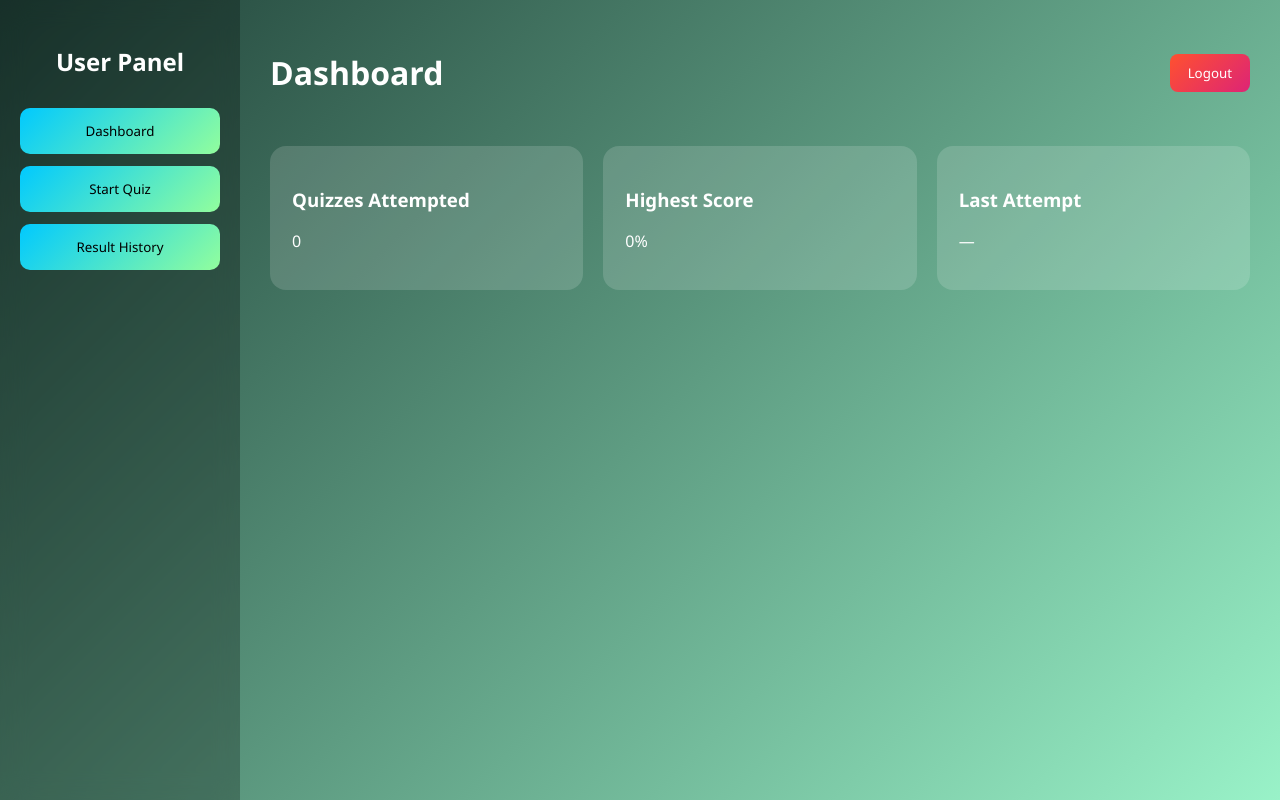
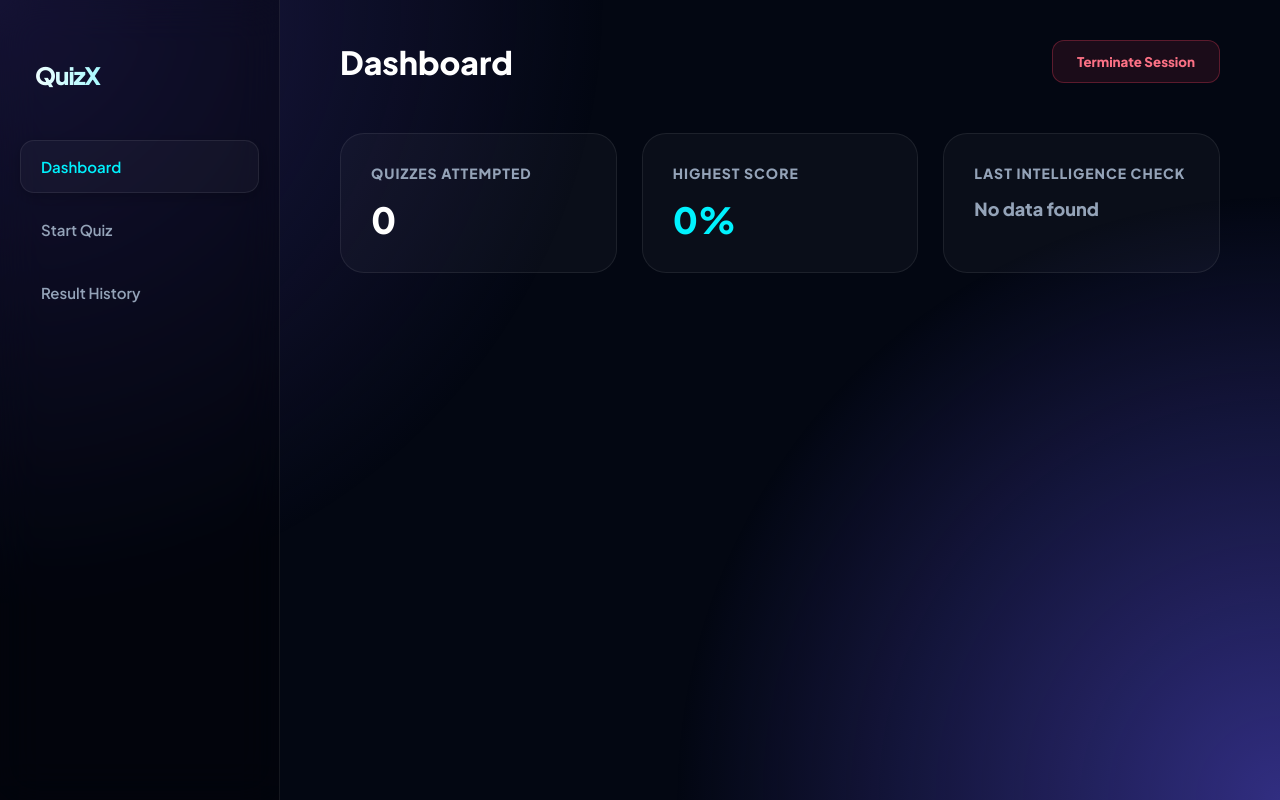
Before and after one commit to nitinsahu12/d3eikew7ssiti3.cloudfront.net, a plain HTML site: page user-dashboard.html in a window 1280 px wide. Drawn offline with Linux system fonts and the light colour scheme.

Commit message:
Update user-dashboard.html

```diff
--- a/user-dashboard.html
+++ b/user-dashboard.html
@@ -2,162 +2,303 @@
 <html lang="en">
 <head>
   <meta charset="UTF-8">
-<title>User Dashboard</title>
+  <title>QuizX | Neural Dashboard</title>
   <meta name="viewport" content="width=device-width, initial-scale=1.0">
+  <link href="https://fonts.googleapis.com/css2?family=Plus+Jakarta+Sans:wght@300;400;600;800&display=swap" rel="stylesheet">
 
   <style>
+    :root {
+      --primary: #00f2fe;
+      --secondary: #4facfe;
+      --accent: #7000ff;
+      --bg: #030712;
+      --glass: rgba(255, 255, 255, 0.03);
+      --glass-border: rgba(255, 255, 255, 0.08);
+      --sidebar-width: 280px;
+    }
+
     * {
       box-sizing: border-box;
-  font-family: "Segoe UI", sans-serif;
+      font-family: 'Plus Jakarta Sans', sans-serif;
     }
 
     body {
       margin: 0;
       min-height: 100vh;
-  background: linear-gradient(135deg, #1f4037, #99f2c8);
+      background-color: var(--bg);
       color: #fff;
       display: flex;
+      overflow: hidden;
     }
 
-/* SIDEBAR */
+    /* Background Animation Elements */
+    .bg-elements {
+      position: fixed;
+      top: 0; left: 0; width: 100%; height: 100%;
+      z-index: -1;
+      background: radial-gradient(circle at 0% 0%, #1e1b4b 0%, transparent 40%),
+                  radial-gradient(circle at 100% 100%, #312e81 0%, transparent 40%);
+    }
+
+    /* --- SIDEBAR --- */
     .sidebar {
-  width: 240px;
-  background: rgba(0,0,0,0.25);
-  backdrop-filter: blur(12px);
-  padding: 25px 20px;
+      width: var(--sidebar-width);
+      background: rgba(0, 0, 0, 0.3);
+      backdrop-filter: blur(20px);
+      border-right: 1px solid var(--glass-border);
+      display: flex;
+      flex-direction: column;
+      padding: 40px 20px;
+      transition: 0.3s;
     }
 
     .sidebar h2 {
-  text-align: center;
-  margin-bottom: 30px;
+      font-size: 24px;
+      font-weight: 800;
+      letter-spacing: -1px;
+      background: linear-gradient(to right, #fff, var(--primary));
+      -webkit-background-clip: text;
+      -webkit-text-fill-color: transparent;
+      margin-bottom: 50px;
+      padding-left: 15px;
     }
 
-.sidebar button {
+    .nav-btn {
       width: 100%;
-  padding: 14px;
-  margin-bottom: 12px;
-  border-radius: 10px;
-  border: none;
+      padding: 16px 20px;
+      margin-bottom: 10px;
+      border-radius: 14px;
+      border: 1px solid transparent;
       cursor: pointer;
-  background: linear-gradient(135deg, #00c9ff, #92fe9d);
-  color: #000;
+      background: transparent;
+      color: #94a3b8;
+      font-size: 15px;
+      font-weight: 600;
+      display: flex;
+      align-items: center;
+      gap: 12px;
+      transition: all 0.3s cubic-bezier(0.4, 0, 0.2, 1);
     }
 
-/* MAIN */
+    .nav-btn:hover {
+      background: rgba(255, 255, 255, 0.05);
+      color: #fff;
+    }
+
+    .nav-btn.active {
+      background: var(--glass);
+      border-color: var(--glass-border);
+      color: var(--primary);
+      box-shadow: 0 4px 15px rgba(0, 0, 0, 0.2);
+    }
+
+    /* --- MAIN CONTENT --- */
     .main {
       flex: 1;
-  padding: 30px;
+      height: 100vh;
+      overflow-y: auto;
+      padding: 40px 60px;
+      position: relative;
     }
 
     .header {
       display: flex;
       justify-content: space-between;
       align-items: center;
-  margin-bottom: 30px;
+      margin-bottom: 50px;
+    }
+
+    .header h1 {
+      font-size: 32px;
+      font-weight: 800;
+      margin: 0;
     }
 
     .logout {
-  padding: 10px 18px;
-  border-radius: 8px;
-  border: none;
+      padding: 12px 24px;
+      border-radius: 12px;
+      border: 1px solid rgba(244, 63, 94, 0.3);
+      background: rgba(244, 63, 94, 0.1);
+      color: #fb7185;
+      font-weight: 700;
       cursor: pointer;
-  background: linear-gradient(135deg, #ff512f, #dd2476);
+      transition: 0.3s;
+    }
+
+    .logout:hover {
+      background: #f43f5e;
+      color: #fff;
+      box-shadow: 0 0 20px rgba(244, 63, 94, 0.4);
+    }
+
+    /* --- STAT CARDS --- */
+    .cards {
+      display: grid;
+      grid-template-columns: repeat(auto-fit, minmax(260px, 1fr));
+      gap: 25px;
+      margin-bottom: 50px;
+    }
+
+    .card {
+      background: var(--glass);
+      border: 1px solid var(--glass-border);
+      border-radius: 24px;
+      padding: 30px;
+      position: relative;
+      overflow: hidden;
+      transition: 0.4s;
+    }
+
+    .card:hover {
+      transform: translateY(-5px);
+      border-color: var(--primary);
+      box-shadow: 0 20px 40px rgba(0, 0, 0, 0.3);
+    }
+
+    .card h3 {
+      color: #94a3b8;
+      font-size: 14px;
+      text-transform: uppercase;
+      letter-spacing: 1px;
+      margin: 0 0 15px 0;
+    }
+
+    .card .value {
+      font-size: 36px;
+      font-weight: 800;
       color: #fff;
     }
 
-/* CARDS */
-.cards {
-  display: grid;
-  grid-template-columns: repeat(auto-fit, minmax(220px, 1fr));
-  gap: 20px;
-  margin-bottom: 30px;
+    /* --- SECTIONS --- */
+    .view-section {
+      animation: sectionFade 0.5s ease-out;
     }
 
-.card {
-  background: rgba(255,255,255,0.15);
-  border-radius: 16px;
-  padding: 22px;
+    @keyframes sectionFade {
+      from { opacity: 0; transform: translateY(20px); }
+      to { opacity: 1; transform: translateY(0); }
     }
 
-/* START */
+    /* --- START QUIZ BOX --- */
     .start-box {
-  max-width: 500px;
-  background: rgba(255,255,255,0.15);
-  padding: 30px;
-  border-radius: 18px;
+      max-width: 600px;
+      background: linear-gradient(135deg, rgba(255,255,255,0.05) 0%, rgba(255,255,255,0.01) 100%);
+      border: 1px solid var(--glass-border);
+      padding: 50px;
+      border-radius: 30px;
+      text-align: center;
     }
 
     .start-btn {
       width: 100%;
-  padding: 16px;
-  border-radius: 12px;
+      max-width: 300px;
+      padding: 20px;
+      border-radius: 16px;
       border: none;
       cursor: pointer;
-  background: linear-gradient(135deg, #11998e, #38ef7d);
-  font-weight: bold;
+      background: linear-gradient(135deg, var(--secondary), var(--accent));
+      color: #fff;
+      font-weight: 800;
+      font-size: 18px;
+      transition: 0.4s;
+      box-shadow: 0 10px 30px rgba(112, 0, 255, 0.3);
     }
 
-/* HISTORY */
+    .start-btn:hover {
+      transform: scale(1.05);
+      filter: brightness(1.1);
+      box-shadow: 0 15px 40px rgba(112, 0, 255, 0.5);
+    }
+
+    /* --- HISTORY LIST --- */
     .history-item {
-  background: rgba(0,0,0,0.25);
-  border-radius: 12px;
-  padding: 15px;
-  margin-bottom: 12px;
-  font-size: 14px;
+      background: rgba(255, 255, 255, 0.02);
+      border: 1px solid var(--glass-border);
+      border-radius: 16px;
+      padding: 20px 30px;
+      margin-bottom: 15px;
+      display: flex;
+      justify-content: space-between;
+      align-items: center;
+      transition: 0.3s;
+    }
+
+    .history-item:hover {
+      background: rgba(255, 255, 255, 0.05);
+      border-color: var(--primary);
+    }
+
+    .history-info h4 { margin: 0; font-size: 18px; }
+    .history-info span { color: #64748b; font-size: 13px; }
+
+    .score-badge {
+      background: rgba(0, 242, 254, 0.1);
+      color: var(--primary);
+      padding: 8px 16px;
+      border-radius: 10px;
+      font-weight: 800;
     }
 
     .hidden { display: none; }
+
+    /* Custom Scrollbar */
+    ::-webkit-scrollbar { width: 8px; }
+    ::-webkit-scrollbar-track { background: var(--bg); }
+    ::-webkit-scrollbar-thumb { background: #1e293b; border-radius: 10px; }
+    ::-webkit-scrollbar-thumb:hover { background: #334155; }
   </style>
 </head>
 
 <body>
 
-<!-- SIDEBAR -->
+<div class="bg-elements"></div>
+
 <div class="sidebar">
-  <h2>User Panel</h2>
-  <button onclick="show('dashboard')">Dashboard</button>
-  <button onclick="show('start')">Start Quiz</button>
-  <button onclick="show('history')">Result History</button>
+  <h2>QuizX</h2>
+  <button class="nav-btn active" id="btn-dashboard" onclick="show('dashboard')">
+    Dashboard
+  </button>
+  <button class="nav-btn" id="btn-start" onclick="show('start')">
+    Start Quiz
+  </button>
+  <button class="nav-btn" id="btn-history" onclick="show('history')">
+    Result History
+  </button>
 </div>
 
-<!-- MAIN -->
 <div class="main">
 
   <div class="header">
     <h1 id="title">Dashboard</h1>
-  <button class="logout" onclick="logout()">Logout</button>
+    <button class="logout" onclick="logout()">Terminate Session</button>
   </div>
 
-<!-- DASHBOARD -->
-<div id="dashboard">
+  <div id="dashboard" class="view-section">
     <div class="cards">
       <div class="card">
         <h3>Quizzes Attempted</h3>
-      <p id="attempted">0</p>
+        <div class="value" id="attempted">0</div>
       </div>
       <div class="card">
         <h3>Highest Score</h3>
-      <p id="highest">0%</p>
+        <div class="value" id="highest" style="color: var(--primary);">0%</div>
       </div>
       <div class="card">
-      <h3>Last Attempt</h3>
-      <p id="last">—</p>
+        <h3>Last Intelligence Check</h3>
+        <div class="value" id="last" style="font-size: 18px; color: #94a3b8;">—</div>
       </div>
     </div>
   </div>
 
-<!-- START -->
-<div id="start" class="hidden">
+  <div id="start" class="hidden view-section">
     <div class="start-box">
-    <h2>Ready for the Quiz?</h2>
-    <p>Once started, the quiz cannot be paused.</p>
-    <button class="start-btn" onclick="startQuiz()">Start Quiz</button>
+      <h2 style="font-size: 32px; margin-bottom: 10px;">Neural Assessment Ready</h2>
+      <p style="margin-bottom: 40px; color: #94a3b8;">The simulation will test your logic and speed. Once initiated, connection cannot be severed without data loss.</p>
+      <button class="start-btn" onclick="startQuiz()">Initialize Quiz</button>
     </div>
   </div>
 
-<!-- HISTORY -->
-<div id="history" class="hidden">
-  <h2>Result History</h2>
+  <div id="history" class="hidden view-section">
     <div id="historyList"></div>
   </div>
 
@@ -165,41 +306,55 @@ body {
 
 <script>
 function show(id) {
-  ["dashboard", "start", "history"].forEach(s =>
-    document.getElementById(s).classList.add("hidden")
-  );
+  // Update visibility
+  ["dashboard", "start", "history"].forEach(s => {
+    document.getElementById(s).classList.add("hidden");
+    document.getElementById('btn-' + s).classList.remove("active");
+  });
+
   document.getElementById(id).classList.remove("hidden");
-  document.getElementById("title").innerText =
-    id === "dashboard" ? "Dashboard" :
-    id === "start" ? "Start Quiz" : "Result History";
+  document.getElementById('btn-' + id).classList.add("active");
+
+  // Update Title
+  const titles = {
+    'dashboard': 'Command Center',
+    'start': 'Neural Interface',
+    'history': 'Mission Logs'
+  };
+  document.getElementById("title").innerText = titles[id];
 
   if (id === "dashboard") loadDashboard();
   if (id === "history") loadHistory();
 }
 
 function startQuiz() {
+  // Adding a fade out effect before redirect
+  document.body.style.opacity = '0';
+  document.body.style.transition = '0.5s';
+  setTimeout(() => {
     location.href = "quiz.html";
+  }, 500);
 }
 
 function logout() {
   location.href = "index.html";
 }
 
-/* ===== DATA ===== */
+/* ===== DATA LOGIC ===== */
 function loadDashboard() {
   const history = JSON.parse(localStorage.getItem("quizHistory")) || [];
-
   document.getElementById("attempted").innerText = history.length;
 
   if (history.length === 0) {
     document.getElementById("highest").innerText = "0%";
-    document.getElementById("last").innerText = "—";
+    document.getElementById("last").innerText = "No data found";
     return;
   }
 
   const highest = Math.max(...history.map(h => h.percent));
   const last = history[history.length - 1];
 
+  // Animated counter effect (simple version)
   document.getElementById("highest").innerText = highest + "%";
   document.getElementById("last").innerText = last.date;
 }
@@ -211,7 +366,10 @@ function loadHistory() {
   const history = JSON.parse(localStorage.getItem("quizHistory")) || [];
 
   if (history.length === 0) {
-    list.innerHTML = "<p>No quiz attempts yet.</p>";
+    list.innerHTML = `
+      <div class="start-box" style="margin: 0 auto; padding: 30px;">
+        <p>No historical records found in your neural link.</p>
+      </div>`;
     return;
   }
 
@@ -219,15 +377,18 @@ function loadHistory() {
     const div = document.createElement("div");
     div.className = "history-item";
     div.innerHTML = `
-      <p><strong>Date:</strong> ${h.date}</p>
-      <p><strong>Score:</strong> ${h.score} / ${h.total}</p>
-      <p><strong>Percentage:</strong> ${h.percent}%</p>
+      <div class="history-info">
+        <h4>Assessment Archive</h4>
+        <span>Recorded on: ${h.date}</span>
+      </div>
+      <div class="score-badge">${h.percent}% Accuracy</div>
+      <div style="font-weight: bold; color: #94a3b8;">${h.score} / ${h.total}</div>
     `;
     list.appendChild(div);
   });
 }
 
-/* INIT */
+// Initialize
 loadDashboard();
 </script>
 
```
Lines whose indentation alone changed are shown as unchanged.
